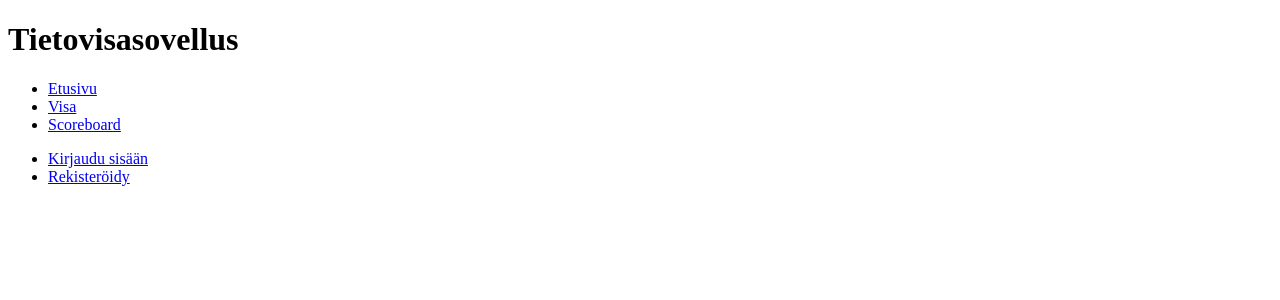
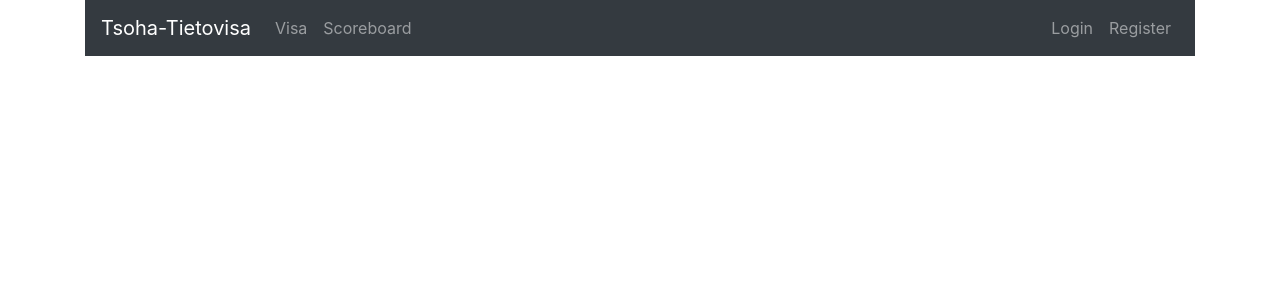
Before and after one commit to Problematiqu/tsoha-tietovisasovellus, a Flask app: page / in a window 1280 px wide. Shown: the top 300 px of the page. Run offline with Flask 2, Linux system fonts and the light colour scheme.

Commit message:
Added navbar

```diff
--- a/templates/base.html
+++ b/templates/base.html
@@ -2,22 +2,46 @@
 <html lang="fi">
 <head>
     <meta charset="utf-8">
-    <meta name="viewport" content="width=device-width, initial-scale=1">
+    <meta name="viewport" content="width=device-width, initial-scale=1, shrink-to-fit=no">
+    <link rel="stylesheet" href="https://cdn.jsdelivr.net/npm/bootstrap@4.5.3/dist/css/bootstrap.min.css" integrity="sha384-TX8t27EcRE3e/ihU7zmQxVncDAy5uIKz4rEkgIXeMed4M0jlfIDPvg6uqKI2xXr2" crossorigin="anonymous">
     <title> {% block title %}{% endblock %}</title>
 </head>
 
 <body>
-    <h1> Tietovisasovellus </h1>
-    <ul>
-        <li><a href="/">Etusivu</a></li>
-        <li><a href="/quiz">Visa</a></li>
-        <li><a href="/scoreboard">Scoreboard</a></li>
-    </ul>
-    <ul>
-        <li><a href="/login">Kirjaudu sisään</a></li>
-        <li><a href="/register">Rekisteröidy</a></li>
-    </ul>
-    {% block content %}{% endblock %}
+    <header class="site-header">
+      <div class="container">
+        <nav class="navbar navbar-expand-lg navbar-dark bg-dark">
+          <a class="navbar-brand" href="/">Tsoha-Tietovisa</a>
+          <button class="navbar-toggler" type="button" data-toggle="collapse" data-target="#navbarNav" aria-controls="navbarNav" aria-expanded="false" aria-label="Toggle navigation">
+            <span class="navbar-toggler-icon"></span>
+          </button>
+          <div class="collapse navbar-collapse" id="navbarNav">
+            <ul class="navbar-nav mr-auto">
+              <li class="nav-item">
+                <a class="nav-link" href="/quiz">Visa</a>
+              </li>
+              <li class="nav-item">
+                <a class="nav-link" href="/scoreboard">Scoreboard</a>
+              </li>
+            </ul>
+            <ul class="navbar-nav">
+              <li class="nav-item">
+                <a class="nav-link" href="/login">Login</a>
+              </li>
+              <li class="nav-item">
+                  <a class="nav-link" href="/register">Register</a>
+              </li>
+            </ul>
+          </div>
+        </nav>
+      </div>
+    </header>
+    <div class="container">
+      {% block content %}{% endblock %}
+    </div>
+    <script src="https://code.jquery.com/jquery-3.5.1.slim.min.js" integrity="sha384-DfXdz2htPH0lsSSs5nCTpuj/zy4C+OGpamoFVy38MVBnE+IbbVYUew+OrCXaRkfj" crossorigin="anonymous"></script>
+    <script src="https://cdn.jsdelivr.net/npm/popper.js@1.16.1/dist/umd/popper.min.js" integrity="sha384-9/reFTGAW83EW2RDu2S0VKaIzap3H66lZH81PoYlFhbGU+6BZp6G7niu735Sk7lN" crossorigin="anonymous"></script>
+    <script src="https://cdn.jsdelivr.net/npm/bootstrap@4.5.3/dist/js/bootstrap.min.js" integrity="sha384-w1Q4orYjBQndcko6MimVbzY0tgp4pWB4lZ7lr30WKz0vr/aWKhXdBNmNb5D92v7s" crossorigin="anonymous"></script>
 </body>
 
 </html>
```
